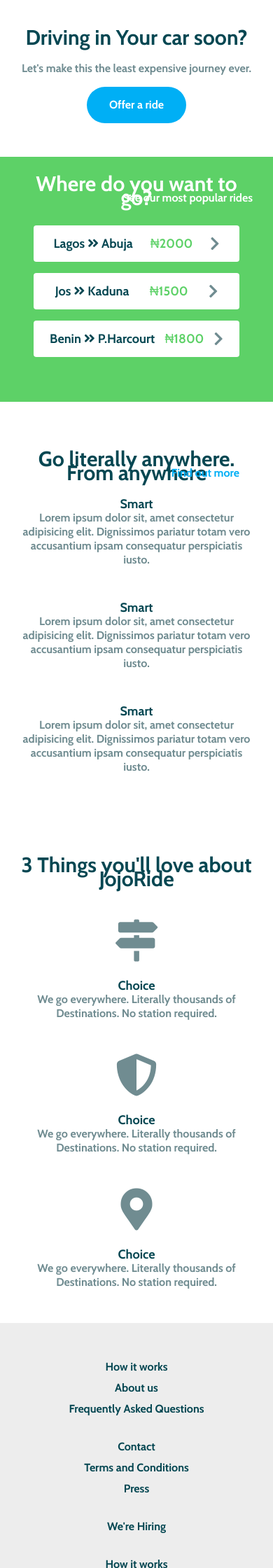
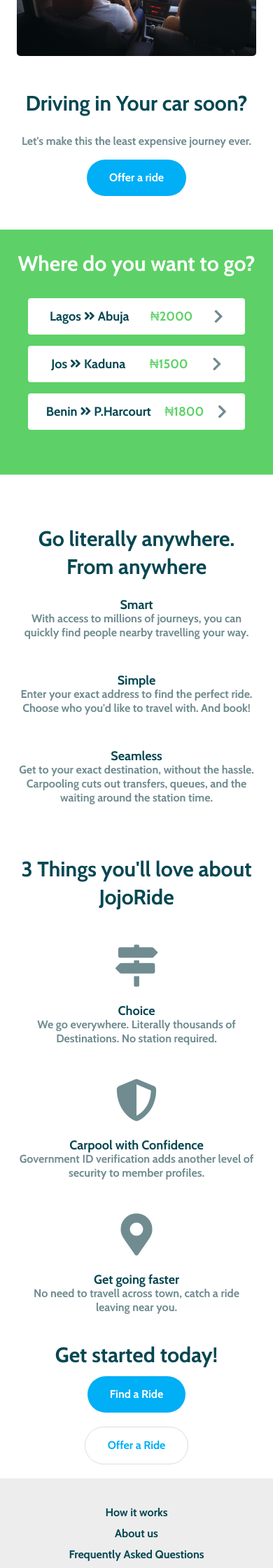
Before and after one commit to Bankole2000/jojoride, a PHP site: page /dist/index.html in a window 390 px wide. Shown: the part 1040-3280 px from the top of the page at 70% size. Run offline with PHP 8.4, Linux system fonts and the light colour scheme; some libraries are stand-ins or nearby versions.

Commit message:
added mobile responsiveness

```diff
--- a/dist/assets/css/main.css
+++ b/dist/assets/css/main.css
@@ -30,6 +30,13 @@ li {
     .btn.btn-primary:hover {
       background-color: #0078a9;
       transition: all 0.3s ease-out; }
+  .btn.btn-white {
+    background-color: #fff;
+    color: #00aff5;
+    border: 1px solid #ddd; }
+    .btn.btn-white:hover {
+      background-color: #ddd;
+      color: #00aff5; }
 
 body {
   font-family: "Cabin", sans-serif;
@@ -144,6 +151,7 @@ header {
     padding: 24px 0;
     position: relative; }
     .find-more .title a {
+      display: inline-block;
       position: absolute;
       bottom: 0px;
       right: 0px;
@@ -215,6 +223,17 @@ header {
       font-size: 26px;
       color: #fff;
       padding: 20px 0; }
+
+.sm-callout {
+  display: none;
+  margin-bottom: 10px; }
+  .sm-callout h2 {
+    font-size: 30px;
+    color: #054752;
+    margin-bottom: 10px; }
+  .sm-callout a {
+    display: inline-block;
+    margin: 10px 50px; }
 
 footer {
   width: 100%;
@@ -288,15 +307,46 @@ footer {
 @media screen and (max-width: 500px) {
   body {
     text-align: center; }
-  header {
-    height: 56px; }
-    header .navbar-lg {
-      display: none; }
+  .showcase {
+    height: 100vh; }
+    .showcase .showcase-text h1 {
+      font-size: 35px;
+      margin-bottom: 0px;
+      line-height: 2.5rem; }
+    .showcase .showcase-text h2 {
+      font-size: 18px; }
+  .home-rides .content {
+    padding: 24px 16px; }
+    .home-rides .content h2 {
+      line-height: 2.5rem; }
+      .home-rides .content h2 a {
+        display: none; }
   .home-grid {
     grid-template-columns: 1fr; }
-  .find-more .intro-grid {
-    grid-template-columns: 1fr; }
-  .highlights .icon-boxes {
-    grid-template-columns: 1fr; }
-  footer .footer-links {
-    grid-template-columns: 1fr; } }
+    .home-grid h2 {
+      line-height: 2.5rem; }
+  .find-more {
+    margin-bottom: 0; }
+    .find-more h2,
+    .find-more .title {
+      line-height: 2.5rem; }
+      .find-more h2 a,
+      .find-more .title a {
+        display: none; }
+    .find-more .intro-grid {
+      grid-template-columns: 1fr; }
+  .highlights {
+    margin-top: 0;
+    padding-top: 0; }
+    .highlights h2 {
+      line-height: 2.5rem; }
+    .highlights .icon-boxes {
+      grid-template-columns: 1fr; }
+  .sm-callout {
+    display: block; }
+  footer .pre-footer .social-links {
+    justify-content: center; }
+  footer .pre-footer .footer-links {
+    grid-template-columns: 1fr;
+    grid-gap: 5px;
+    padding: 10px; } }
--- a/dist/index.html
+++ b/dist/index.html
@@ -104,25 +104,19 @@
           <div>
             <p class="small-title">Smart</p>
             <p>
-              Lorem ipsum dolor sit, amet consectetur adipisicing elit.
-              Dignissimos pariatur totam vero accusantium ipsam consequatur
-              perspiciatis iusto.
+              With access to millions of journeys, you can quickly find people nearby travelling your way.
             </p>
           </div>
           <div>
-            <p class="small-title">Smart</p>
+            <p class="small-title">Simple</p>
             <p>
-              Lorem ipsum dolor sit, amet consectetur adipisicing elit.
-              Dignissimos pariatur totam vero accusantium ipsam consequatur
-              perspiciatis iusto.
+              Enter your exact address to find the perfect ride. Choose who you'd like to travel with. And book!
             </p>
           </div>
           <div>
-            <p class="small-title">Smart</p>
+            <p class="small-title">Seamless</p>
             <p>
-              Lorem ipsum dolor sit, amet consectetur adipisicing elit.
-              Dignissimos pariatur totam vero accusantium ipsam consequatur
-              perspiciatis iusto.
+              Get to your exact destination, without the hassle. Carpooling cuts out transfers, queues, and the waiting around the station time.
             </p>
           </div>
         </div>
@@ -141,21 +135,27 @@
           </div>
           <div class="icon-box">
             <i class="fa fa-shield-alt"></i>
-            <p class="title">Choice</p>
+            <p class="title">Carpool with Confidence</p>
             <p>
-              We go everywhere. Literally thousands of Destinations. No station
-              required.
+              Government ID verification adds another level of security to member profiles.
             </p>
           </div>
           <div class="icon-box">
             <i class="fa fa-map-marker-alt"></i>
-            <p class="title">Choice</p>
+            <p class="title">Get going faster</p>
             <p>
-              We go everywhere. Literally thousands of Destinations. No station
-              required.
+              No need to travell across town, catch a ride leaving near you.
             </p>
           </div>
         </div>
+      </div>
+
+      <div class="sm-callout">
+        <h2>Get started today!</h2>
+        <a href="" class="btn btn-primary">
+          Find a Ride
+        </a>
+        <a href="" class="btn btn-white">Offer a Ride</a>
       </div>
     </main>
     <footer>
--- a/scss/_config.scss
+++ b/scss/_config.scss
@@ -112,4 +112,13 @@ li {
       @include ease-out();
     }
   }
+  &.btn-white {
+    background-color: $white;
+    color: $primary-color;
+    border: 1px solid $grey;
+    &:hover {
+      background-color: $grey;
+      color: $primary-color;
+    }
+  }
 }
--- a/scss/_mobile.scss
+++ b/scss/_mobile.scss
@@ -52,30 +52,75 @@
   body {
     text-align: center;
   }
-  header {
-    height: 56px;
-    .navbar-lg {
-      display: none;
+  .showcase {
+    height: 100vh;
+    .showcase-text {
+      h1 {
+        font-size: 35px;
+        margin-bottom: 0px;
+        line-height: 2.5rem;
+      }
+      h2 {
+        font-size: $sm-title;
+      }
+    }
+  }
+  .home-rides {
+    .content {
+      padding: 24px 16px;
+      h2 {
+        line-height: 2.5rem;
+        a {
+          display: none;
+        }
+      }
     }
   }
 
   .home-grid {
     grid-template-columns: 1fr;
+    h2 {
+      line-height: 2.5rem;
+    }
   }
   .find-more {
+    margin-bottom: 0;
+    h2,
+    .title {
+      line-height: 2.5rem;
+      a {
+        display: none;
+      }
+    }
     .intro-grid {
       grid-template-columns: 1fr;
     }
   }
 
   .highlights {
+    margin-top: 0;
+    padding-top: 0;
+    h2 {
+      line-height: 2.5rem;
+    }
     .icon-boxes {
       grid-template-columns: 1fr;
     }
   }
+
+  .sm-callout {
+    display: block;
+  }
   footer {
-    .footer-links {
-      grid-template-columns: 1fr;
+    .pre-footer {
+      .social-links {
+        justify-content: center;
+      }
+      .footer-links {
+        grid-template-columns: 1fr;
+        grid-gap: 5px;
+        padding: 10px;
+      }
     }
   }
 }
--- a/scss/main.scss
+++ b/scss/main.scss
@@ -153,6 +153,7 @@ header {
     position: relative;
 
     a {
+      display: inline-block;
       position: absolute;
       bottom: 0px;
       right: 0px;
@@ -254,6 +255,21 @@ header {
   }
 }
 
+.sm-callout {
+  display: none;
+  margin-bottom: 10px;
+  h2 {
+    font-size: $md-title;
+    color: $header-color;
+    margin-bottom: 10px;
+  }
+
+  a {
+    display: inline-block;
+    margin: 10px 50px;
+  }
+}
+
 footer {
   width: 100%;
   background-color: $light-grey;
```
